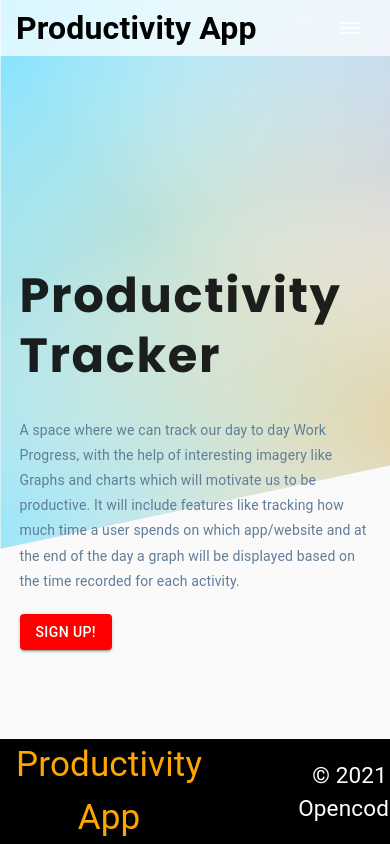
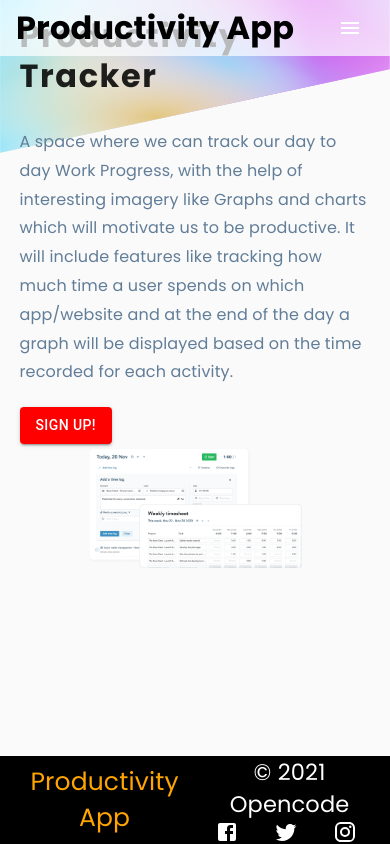
Before and after one commit to opencodeiiita/Productivity-Tracker, a React (Create React App) app in the folder frontend/: page / in a window 390 px wide. Shown: the top 844 px of the page. Built offline with nearby package versions, Linux system fonts and the light colour scheme.

Commit message:
Made website responsive

```diff
--- /dev/null
+++ b/frontend/src/component/Footer.css
@@ -0,0 +1,32 @@
+
+.navlinks {
+    margin-left:5px;
+    display: "flex";
+    align-items: "center";
+    justify-content: "flex-start";
+}
+.logo {
+  font-size: 35px;
+  text-decoration: none;
+  color: orange;
+  transition: font-size 400ms;
+}
+.link{
+    text-decoration:none;
+    color:white;
+    font-size: 22.5px;
+    margin-left: 7px;
+    cursor: pointer;
+}
+.socLinks{
+  display: flex;
+  align-items: center;
+  justify-content: space-around;
+  gap:2px;
+}
+@media screen and (max-Width:600px){
+  .logo {
+    font-size: 25px;
+  }
+
+}
--- a/frontend/src/component/Footer.js
+++ b/frontend/src/component/Footer.js
@@ -1,4 +1,5 @@
 import React from "react";
+import './Footer.css';
 import {
     AppBar,
     Toolbar,
@@ -10,34 +11,22 @@ import { Link } from "react-router-dom";
 import Facebook from '@material-ui/icons/Facebook';
 import Twitter from '@material-ui/icons/Twitter';
 import Instagram from '@material-ui/icons/Instagram';
-
 const useStyles = makeStyles((theme) => ({
     navbar: {
         position: 'fixed',
+        display:'flex',
+        justifyContent:'space-around',
         bottom: 0,
         left: 0,
         right: 0,
         backgroundColor: 'black',
     },
-    navlinks: {
-        marginLeft: theme.spacing(5),
-        display: "flex",
-        alignItems: "center",
-        justifyItems: "flex-start"
-    },
-
     logo: {
         flexGrow: "1",
         cursor: "pointer",
     },
 
-    link: {
-        textDecoration: "none",
-        color: "white",
-        fontSize: "22.5px",
-        marginLeft: theme.spacing(7),
-        cursor: "pointer"
-    },
+
 }));
 
 function Navbar() {
@@ -46,18 +35,18 @@ function Navbar() {
         <AppBar position="static">
             <CssBaseline />
             <Toolbar className={classes.navbar}>
-                <Typography className={classes.logo}>
-                    <Link to="/" style={{ fontSize: "35px", textDecoration: "none", color: "orange" }}>
+                    <a href="/" className="logo">
                         Productivity App
-                    </Link>
-                </Typography>
-                <div className={classes.navlinks}>
-                    <div className={classes.link}>
+                    </a>
+                <div className="navlinks">
+                    <div className="link">
                         &copy; 2021 Opencode
                     </div>
-                    <Facebook className={classes.link} />
-                    <Twitter className={classes.link} />
-                    <Instagram className={classes.link} />
+                    <div className="socLinks">
+                      <Facebook className={classes.link} />
+                      <Twitter className={classes.link} />
+                      <Instagram className={classes.link} />
+                    </div>
                 </div>
             </Toolbar>
         </AppBar>
--- a/frontend/src/component/Home Components/Hero.js
+++ b/frontend/src/component/Home Components/Hero.js
@@ -6,9 +6,9 @@ const Hero = () => {
   return (
     <section className="hero">
       <div className="hero-center">
-        <article className="hero-info">
+        <div className="hero-info">
           <h1>
-            Productivity <br />
+            Productivity <br/>
             Tracker
           </h1>
           <p>
@@ -20,15 +20,15 @@ const Hero = () => {
           <Button variant="contained" style={{ backgroundColor: 'red' }} href={'#sign-up'}>
             Sign Up!
           </Button>
-        </article>
-        <article className="hero-images">
+        </div>
+        <div className="hero-images">
           <img
             src={DailyActivities}
             className="phone-img"
             alt="daily Activities"
             style={{ maxWidth: '55vw' }}
           />
-        </article>
+        </div>
       </div>
     </section>
   );
--- a/frontend/src/index.css
+++ b/frontend/src/index.css
@@ -47,6 +47,7 @@ Variables
     --fixed-width: 620px;
 }
 
+
 /*
 ===============
 Global Styles
@@ -55,16 +56,16 @@ Global Styles
 
 *,
 ::after,
-::before`{
+::before {
     font-family: 'Poppins', sans-serif;
     margin: 0;
     padding: 0;
     box-sizing: border-box;
 }
+
 body {
     margin: 0;
-  font-family: -apple-system, BlinkMacSystemFont, 'Segoe UI', Roboto, Oxygen, Ubuntu, Cantarell, 'Open Sans',
-    'Helvetica Neue', sans-serif;
+    font-family: -apple-system, BlinkMacSystemFont, 'Segoe UI', Roboto, Oxygen, Ubuntu, Cantarell, 'Open Sans', 'Helvetica Neue', sans-serif;
     -webkit-font-smoothing: antialiased;
     -moz-osx-font-smoothing: grayscale;
     background: var(--clr-grey-10);
@@ -80,9 +81,11 @@ code {
 ul {
     list-style-type: none;
 }
+
 a {
     text-decoration: none;
 }
+
 h1,
 h2,
 h3,
@@ -92,22 +95,28 @@ h4 {
     line-height: 1.25;
     margin-bottom: 0.75rem;
 }
+
 h1 {
     font-size: 3rem;
 }
+
 h2 {
     font-size: 2rem;
 }
+
 h3 {
     font-size: 1.25rem;
 }
+
 h4 {
     font-size: 0.875rem;
 }
+
 p {
     margin-bottom: 1.25rem;
     color: var(--clr-grey-5);
 }
+
 @media screen and (min-width: 800px) {
     h1 {
         font-size: 4rem;
@@ -131,9 +140,13 @@ p {
         line-height: 1;
     }
 }
+
+
 /*  global classes */
 
+
 /* section */
+
 .section {
     width: 90vw;
     margin: 0 auto;
@@ -145,6 +158,7 @@ p {
         width: 95vw;
     }
 }
+
 
 /*
 ===============
@@ -162,9 +176,11 @@ Hero Styles
     cursor: pointer;
     transition: var(--transition);
 }
+
 .btn:hover {
     background: var(--clr-grey-5);
 }
+
 .hero::before {
     content: '';
     position: absolute;
@@ -177,6 +193,7 @@ Hero Styles
     background-repeat: no-repeat;
     z-index: -1;
 }
+
 .hero {
     position: relative;
     min-height: 100vh;
@@ -185,11 +202,14 @@ Hero Styles
     grid-template-columns: 1fr;
     justify-items: center;
 }
+
 .hero-center {
     width: 90vw;
     max-width: var(--max-width);
-  display: grid;
+    display: flex;
+    flex-direction: row;
     align-items: center;
+    gap: 0.25em;
 }
 
 .hero-info h1 {
@@ -199,24 +219,48 @@ Hero Styles
     margin-bottom: 2rem;
     padding-top: 0.5em;
 }
+
 .hero-info p {
     max-width: 35em;
     line-height: 1.8;
 }
+
 .hero-images {
-  display: none;
+    max-width: fit-content;
 }
 
+
 /* hero media query */
+
+@media screen and (max-width: 800px) {
+    .hero::before {
+        background-size: contain;
+        height: 100%;
+    }
+    .hero-center {
+        flex-direction: column;
+    }
+    .hero-info h1 {
+        font-size: 2rem;
+    }
+    .hero-info p {
+        font-size: 1rem;
+    }
+    .hero-images {
+        display: flex;
+        justify-self: center;
+        overflow: scroll;
+    }
+    .app-img {
+        width: 10rem;
+    }
+}
+
 @media screen and (min-width: 800px) {
     .hero::before {
         background-size: contain;
         height: 100%;
     }
-  .hero-center {
-    grid-template-columns: 2fr 1fr;
-  }
-
     .hero-info h1 {
         font-size: 3rem;
     }
@@ -234,8 +278,8 @@ Hero Styles
 
 @media screen and (min-width: 1200px) {
     .hero-center {
-    grid-template-columns: 2fr 1fr;
-    align-items: end;
+        align-items: center;
+        justify-content: center;
         padding-bottom: 12vh;
     }
     .hero-info h1 {
@@ -249,6 +293,7 @@ Hero Styles
         width: 15rem;
     }
 }
+
 @media screen and (min-width: 1400px) {
     .hero-center {
         padding-bottom: 20vh;
```
Lines whose indentation alone changed are shown as unchanged.
